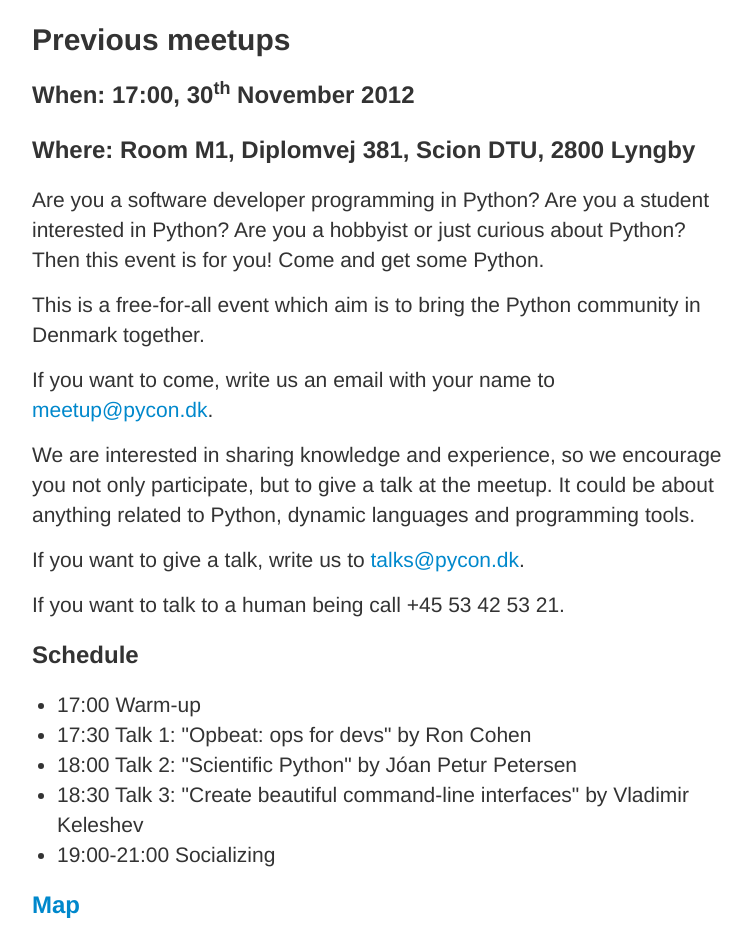
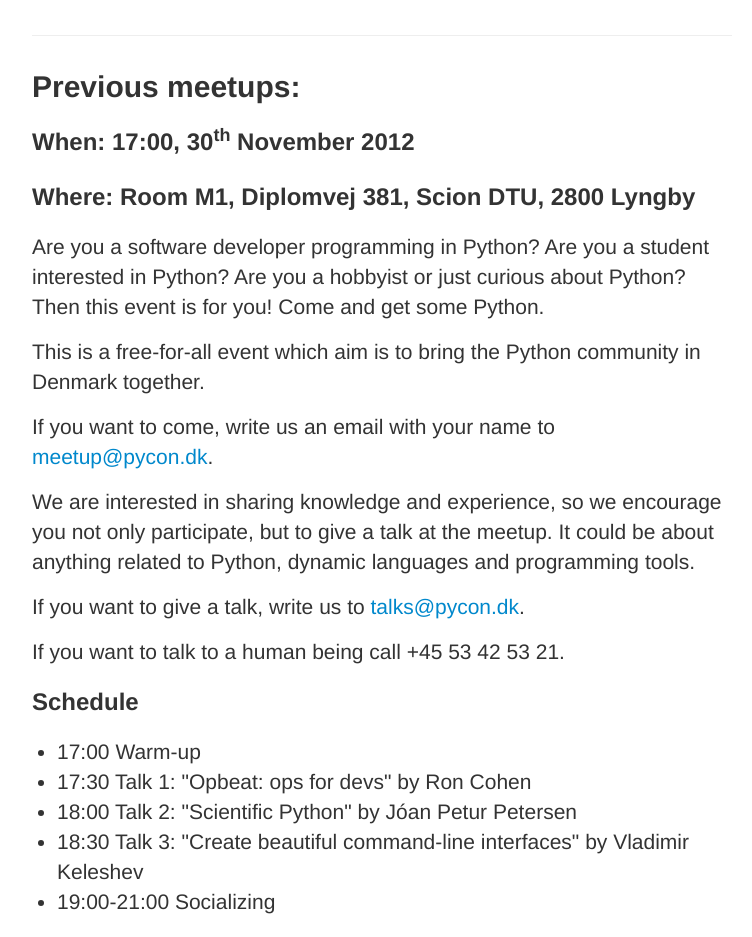
Before and after one commit to GreenSteam/pycon.dk, a plain HTML site: page index.html in a window 1280 px wide. Shown: the part 1716-2653 px from the top of the page, without its empty margins (258-1010 px from the left). Drawn offline with Linux system fonts and the light colour scheme; grey boxes are pictures that could not be loaded.

Commit message:
Remove redundant map

```diff
--- a/index.html
+++ b/index.html
@@ -77,7 +77,9 @@ a <a href="http://reddit.com/r/pycon_dk">sub-reddit for that</a>.</p>
 
 <iframe width="700" height="400" frameborder="0" scrolling="no" marginheight="0" marginwidth="0" src="https://maps.google.com/maps?f=d&amp;source=s_d&amp;saddr=55.782469,12.512829&amp;daddr=&amp;hl=da&amp;geocode=&amp;sll=55.782472,12.512811&amp;sspn=0.000751,0.002237&amp;t=h&amp;mra=mift&amp;mrsp=0&amp;sz=19&amp;ie=UTF8&amp;ll=55.782472,12.512811&amp;spn=0.000751,0.002237&amp;output=embed"></iframe>
 
-<h2>Previous meetups</h2>
+<hr />
+
+<h2>Previous meetups:</h2>
 
 <h3>When: 17:00, 30<sup>th</sup> November 2012</h3>
 
@@ -112,9 +114,5 @@ anything related to Python, dynamic languages and programming tools.</p>
 <li>19:00-21:00 Socializing</li>
 </ul>
 
-<h3><a href="https://maps.google.com/maps?f=d&amp;source=embed&amp;saddr=55.782469,12.512829&amp;daddr=&amp;hl=da&amp;geocode=&amp;sll=55.782472,12.512811&amp;sspn=0.000751,0.002237&amp;t=h&amp;mra=mift&amp;mrsp=0&amp;sz=19&amp;ie=UTF8&amp;ll=55.782472,12.512811&amp;spn=0.000751,0.002237">Map</a></h3>
-
-<iframe width="700" height="400" frameborder="0" scrolling="no" marginheight="0" marginwidth="0" src="https://maps.google.com/maps?f=d&amp;source=s_d&amp;saddr=55.782469,12.512829&amp;daddr=&amp;hl=da&amp;geocode=&amp;sll=55.782472,12.512811&amp;sspn=0.000751,0.002237&amp;t=h&amp;mra=mift&amp;mrsp=0&amp;sz=19&amp;ie=UTF8&amp;ll=55.782472,12.512811&amp;spn=0.000751,0.002237&amp;output=embed"></iframe>
-
     </body>
 </html>
```
Also changed, not shown: 1 other file.
